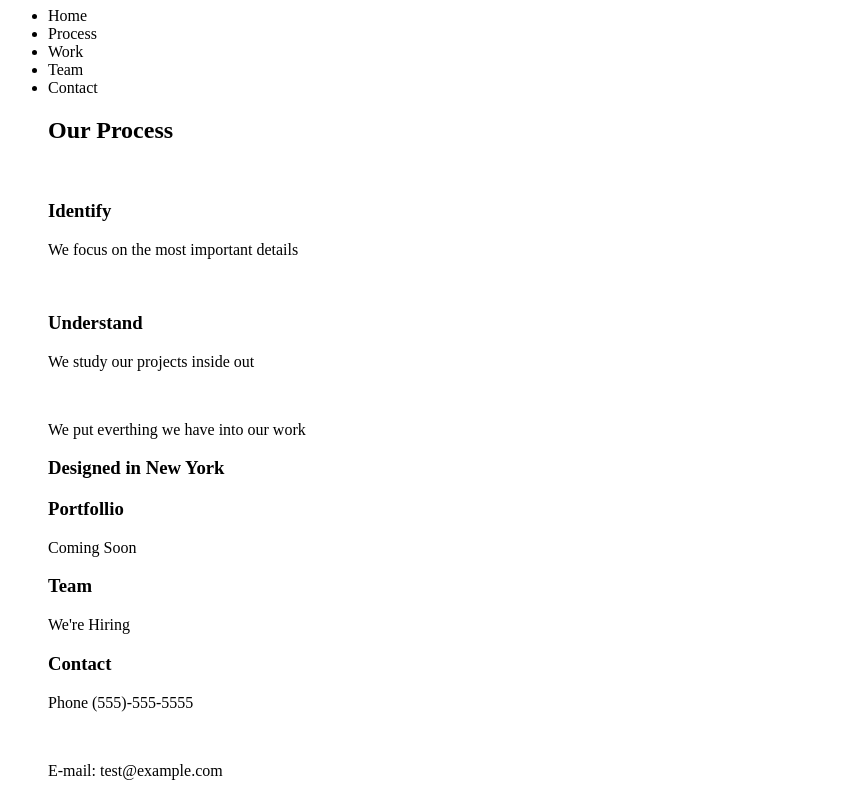
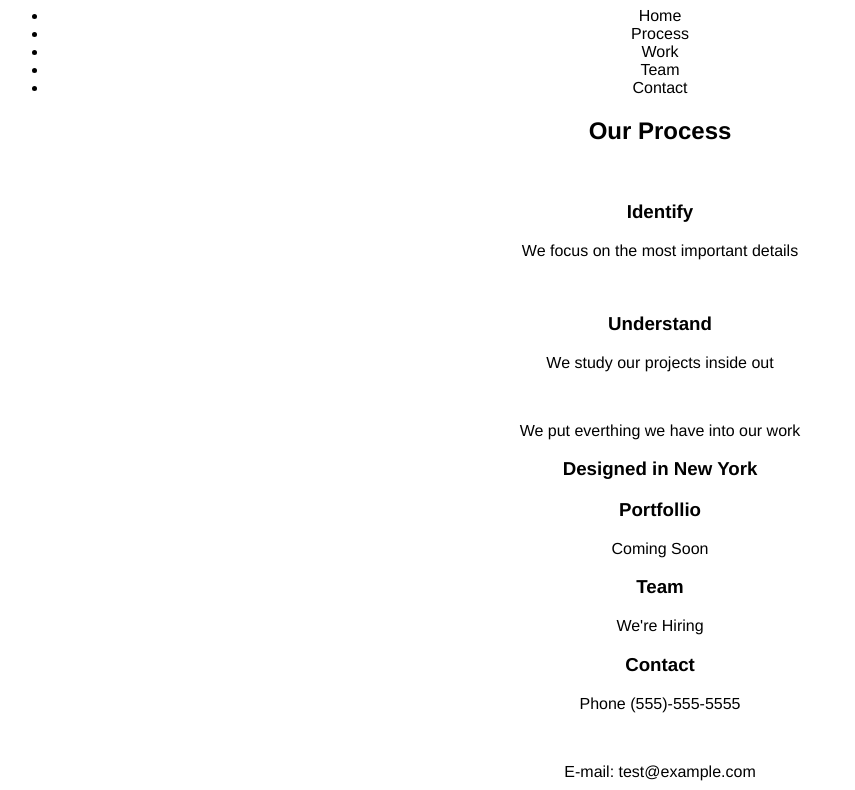
Before and after one commit to johnosorio182/Broadway, a plain HTML site: page index.html in a window 1280 px wide. Shown: the part 73-863 px from the top of the page, without its empty margins (0-855 px from the left). Drawn offline with Linux system fonts and the light colour scheme.

Commit message:
Fixed Style link and Centered

```diff
--- a/css/style.css
+++ b/css/style.css
@@ -0,0 +1,4 @@
+body {
+  font-family: Helvetica;
+  text-align: center;
+}
--- a/index.html
+++ b/index.html
@@ -1,7 +1,7 @@
 <!DOCTYPE html>
 <html lang="en" dir="ltr">
   <head>
-    <link rel="/css/style.css" href="stylesheet">
+    <link rel="stylesheet" href="css/style.css">
     <meta charset="utf-8">
     <title>Broadway Design</title>
   </head>
```
